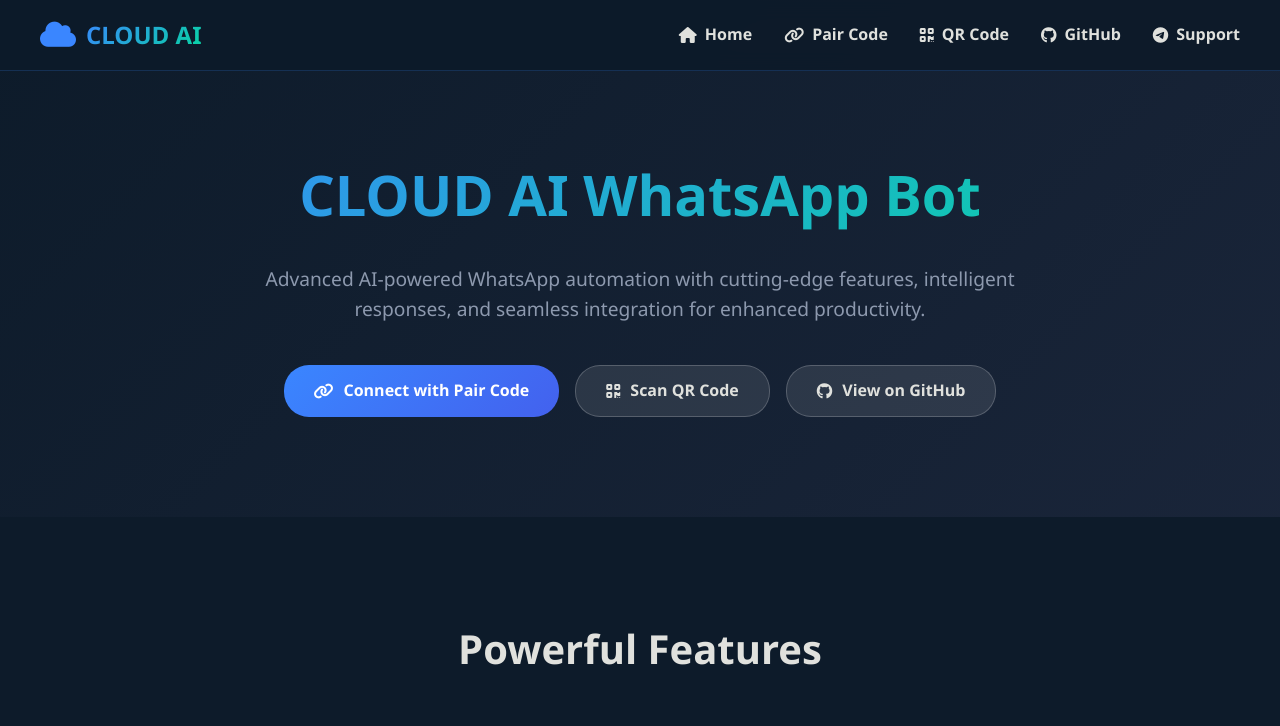
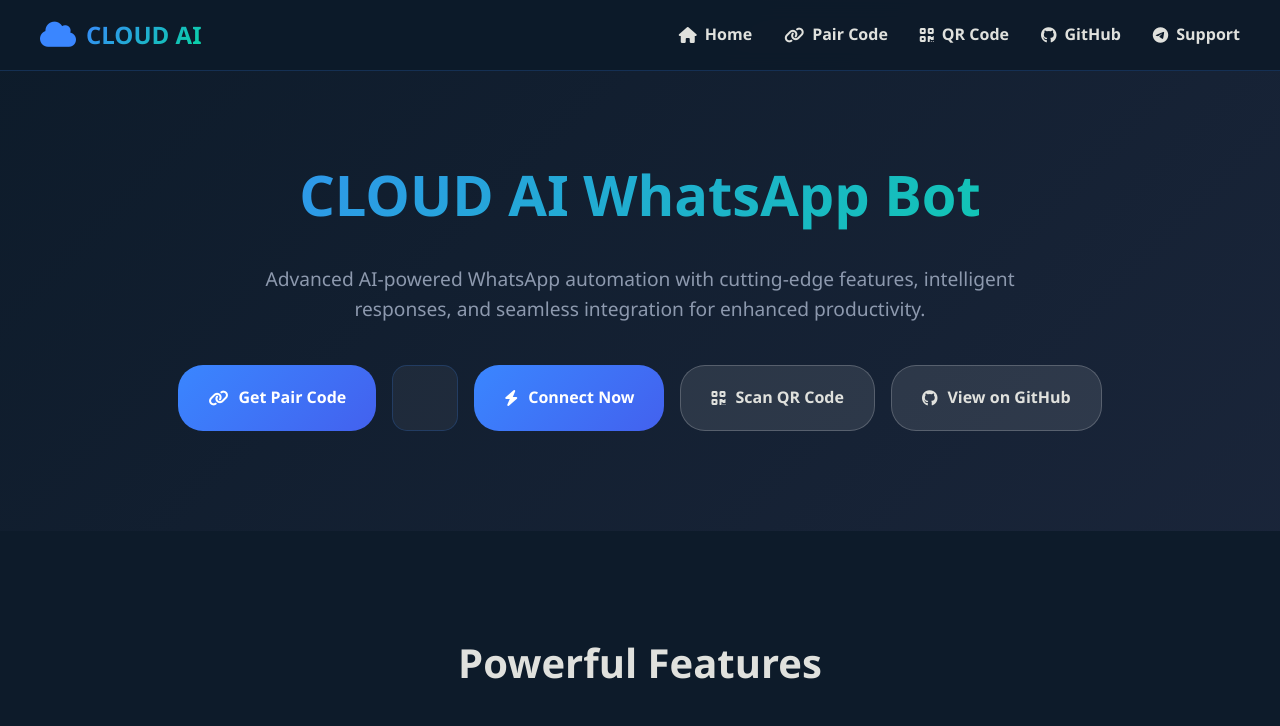
Before and after one commit to cloudbera60-web/My-bad-for-all-the-stressful-times, a website: page public/index.html in a window 1280 px wide. Shown: the top 726 px of the page. Drawn offline with Linux system fonts and the light colour scheme.

Commit message:
Update index.html

```diff
--- a/public/index.html
+++ b/public/index.html
@@ -397,10 +397,20 @@
         <h1>CLOUD AI WhatsApp Bot</h1>
         <p>Advanced AI-powered WhatsApp automation with cutting-edge features, intelligent responses, and seamless integration for enhanced productivity.</p>
         <div class="btn-group">
-            <a href="/pair" class="btn btn-primary">
-                <i class="fas fa-link"></i> Connect with Pair Code
-            </a>
-            <a href="/qr" class="btn btn-secondary">
+            <!-- In the hero buttons section -->
+<a href="/pair" class="btn btn-primary">
+    <i class="fas fa-link"></i> Get Pair Code
+</a>
+
+<!-- In the features section -->
+<div class="feature-card" onclick="window.location.href='/pair'">
+    <!-- ... -->
+</div>
+
+<!-- In the CTA section -->
+<a href="/pair" class="btn btn-primary">
+    <i class="fas fa-bolt"></i> Connect Now
+</a>     <a href="/qr" class="btn btn-secondary">
                 <i class="fas fa-qrcode"></i> Scan QR Code
             </a>
             <a href="https://github.com/mauricegift/cloud-ai" target="_blank" class="btn btn-secondary">
```
